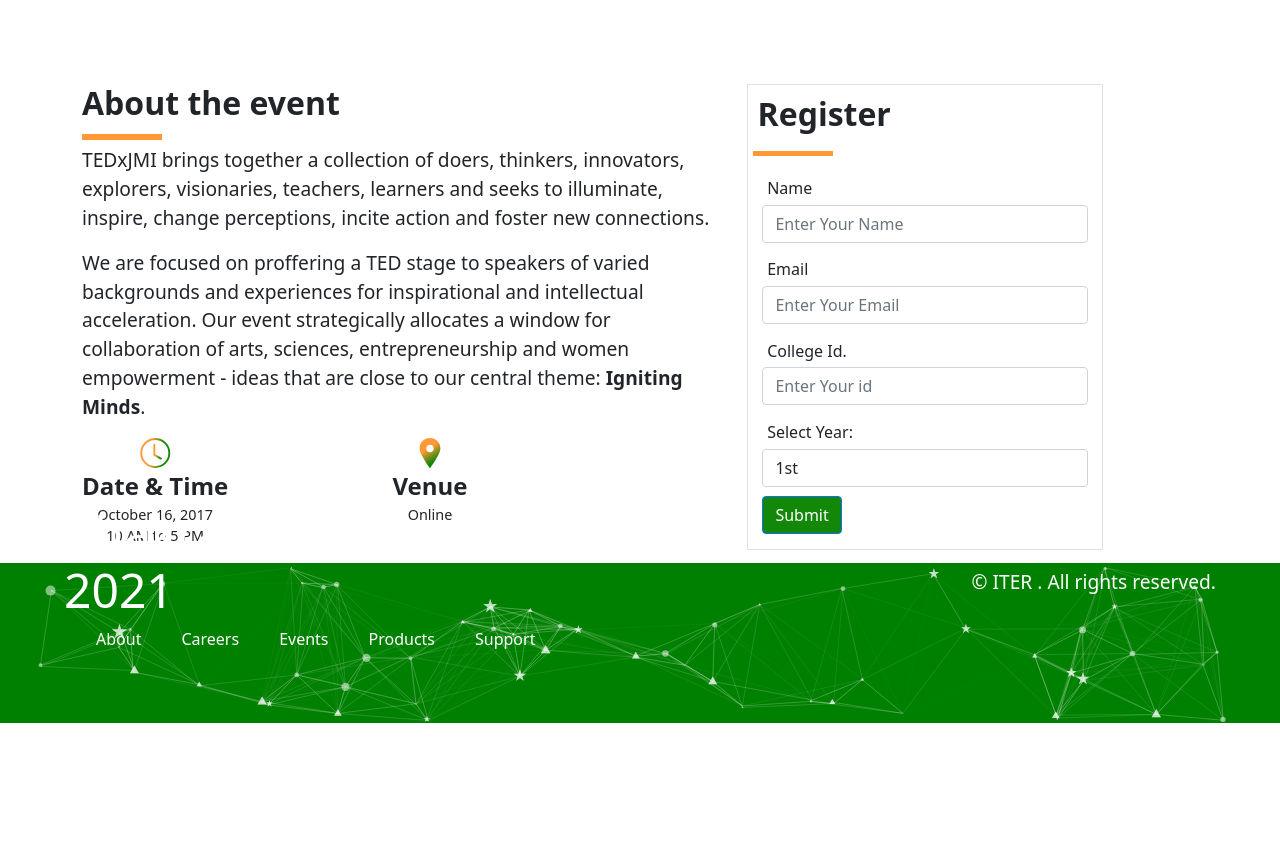
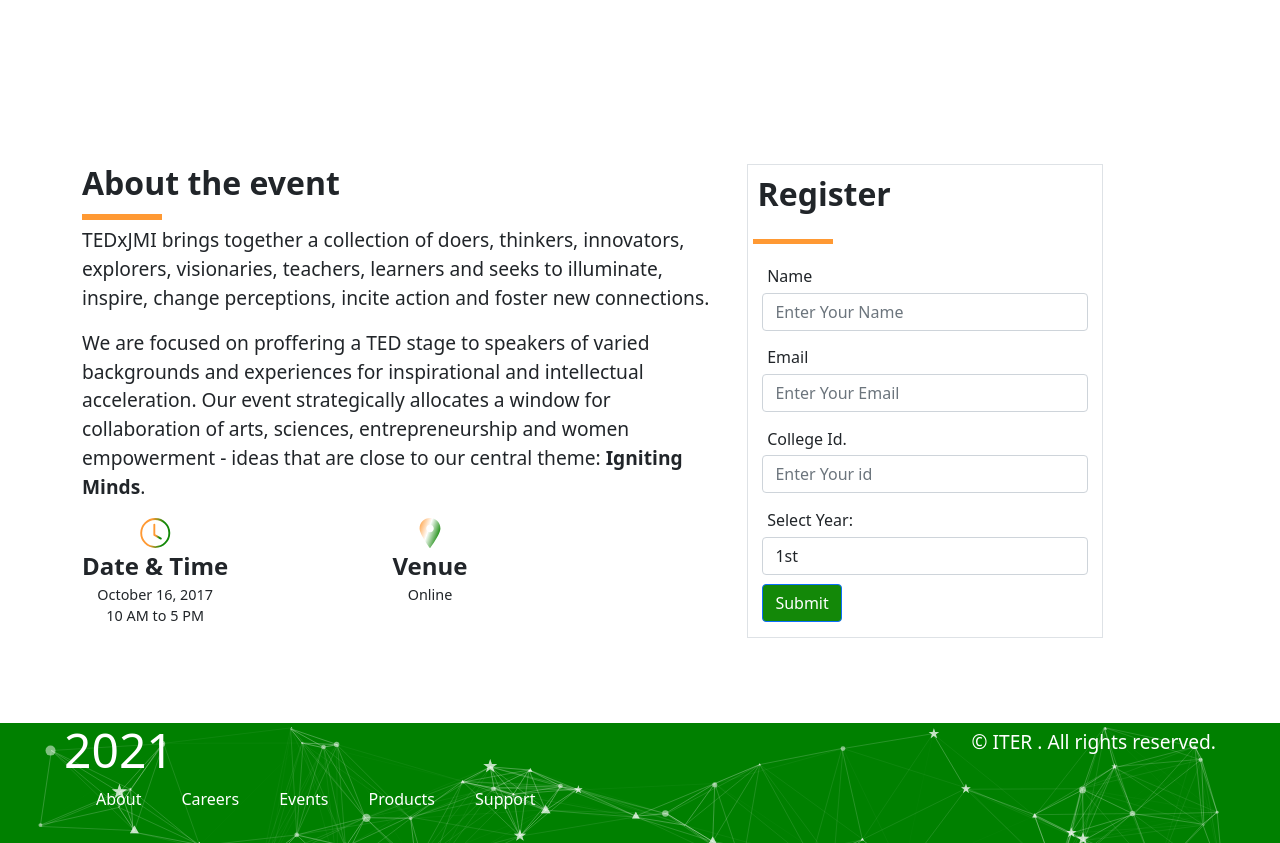
Before and after one commit to itsPiyush01/Independence-Day-Theme, a plain HTML site: page fest.html in a window 1280 px wide. Shown: the part 700-1543 px from the top of the page. Before the commit the page ends 1429 px from the top, so only its background shows below. Drawn offline with nearby package versions, Linux system fonts and the light colour scheme; a web font is replaced by a local one.

Commit message:
little update footer

```diff
--- a/fest.css
+++ b/fest.css
@@ -55,7 +55,12 @@
 
      /* padding: 1rem; */
      font-size: 2rem;
-     margin-bottom: 0;
+     /* margin-bottom: 10; */
+ }
+
+ #event{
+     /* margin; */
+     margin: 5rem auto;
  }
  textarea:focus,
  input[type="text"]:focus,
--- a/fest.html
+++ b/fest.html
@@ -196,7 +196,7 @@
          </li>
          <li>
 
-          <section id="about" class="bg-white-3 pull-up">
+          <section id="event" class="bg-white-3 pull-up">
             <div class="container">
               <div class="row">
                 <div class="col-sm-6 col-md-7">
@@ -312,9 +312,14 @@
       <stop offset="50%" style="stop-color:#FF9933  ;stop-opacity:1" />
       <stop offset="100%" style="stop-color: #138808;stop-opacity:1" />
     </linearGradient>
+    <linearGradient id="grad4" x1="0%" y1="0%" x2="100%" y2="50%">
+      <stop offset="0%" style="stop-color:#FF9933  ;stop-opacity:1" />
+      <stop offset="50%" style="stop-color: #ffff;stop-opacity:1" />
+        <stop offset="100%" style="stop-color: #138808;stop-opacity:1" />
+    </linearGradient>
 
   </g>
-	<path  fill="url(#grad3)" d="M197.849,0C122.131,0,60.531,61.609,60.531,137.329c0,72.887,124.591,243.177,129.896,250.388l4.951,6.738
+	<path  fill="url(#grad4)" d="M197.849,0C122.131,0,60.531,61.609,60.531,137.329c0,72.887,124.591,243.177,129.896,250.388l4.951,6.738
 		c0.579,0.792,1.501,1.255,2.471,1.255c0.985,0,1.901-0.463,2.486-1.255l4.948-6.738c5.308-7.211,129.896-177.501,129.896-250.388
 		C335.179,61.609,273.569,0,197.849,0z M197.849,88.138c27.13,0,49.191,22.062,49.191,49.191c0,27.115-22.062,49.191-49.191,49.191
 		c-27.114,0-49.191-22.076-49.191-49.191C148.658,110.2,170.734,88.138,197.849,88.138z"/>
--- a/footer.css
+++ b/footer.css
@@ -32,6 +32,9 @@
      @media only screen and (max-width: 28.125em) {
           #green{
                height: 100vh;
+          }
+          .heading-5{
+               font-size: 2rem;
           }
        .footer {
          grid-template-columns: [full-start] minmax(2rem, 1fr) [center-start] repeat(10, [col-start] 2fr [col-end]) [center-end] minmax(2rem, 1fr) [full-end];
@@ -94,6 +97,7 @@
        color: white;
        text-decoration: none; }
      .navbar__nav .nav__link:after {
+          margin-top: .2rem;
        display: block;
        content: '';
        border-bottom: solid 0.1rem white;
--- a/styles.css
+++ b/styles.css
@@ -60,8 +60,6 @@
 }
 
 
-
-
 #white{
   height: 100vh;
 }
```
Also changed, not shown: index.html (+5 -1 lines).
